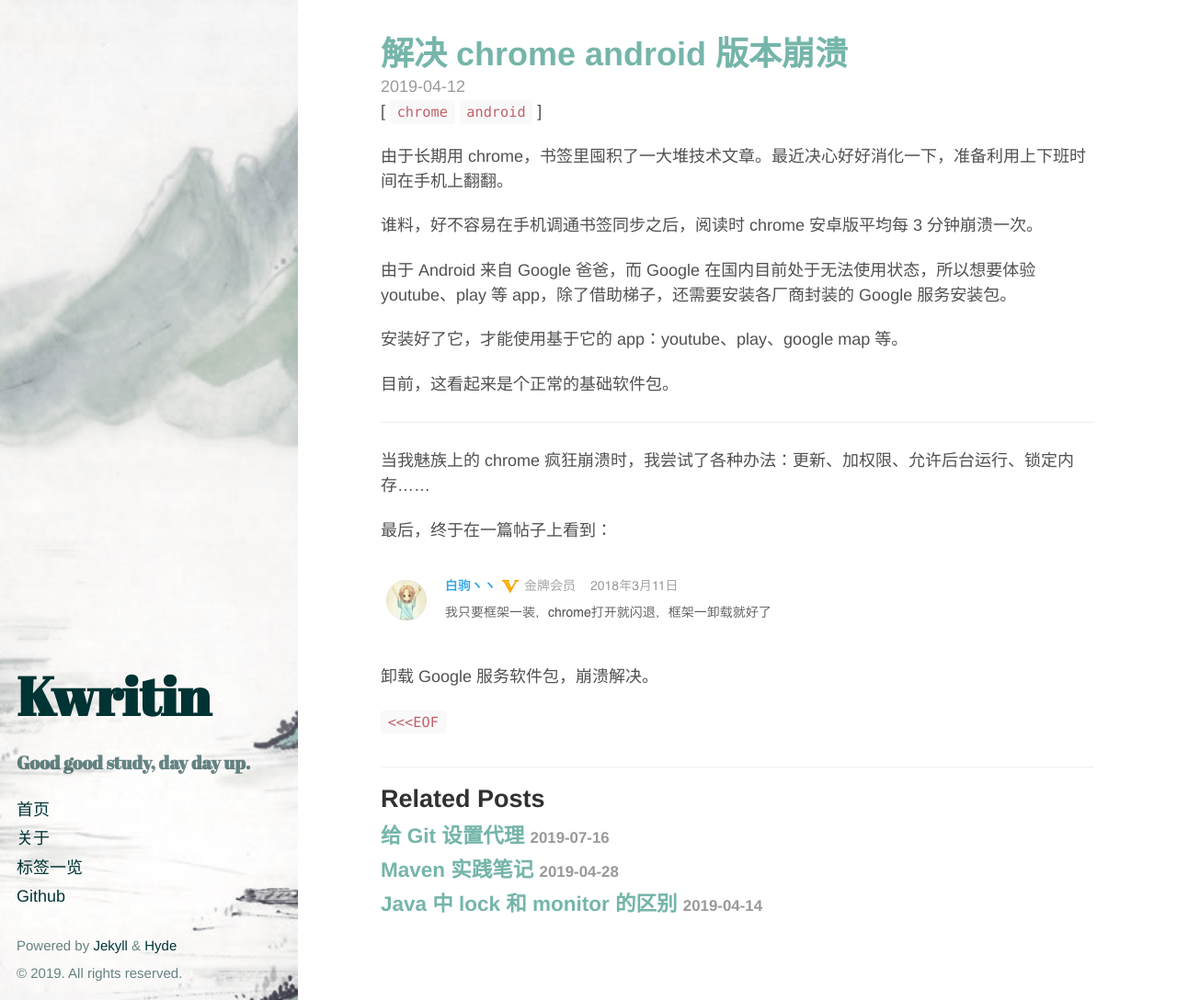
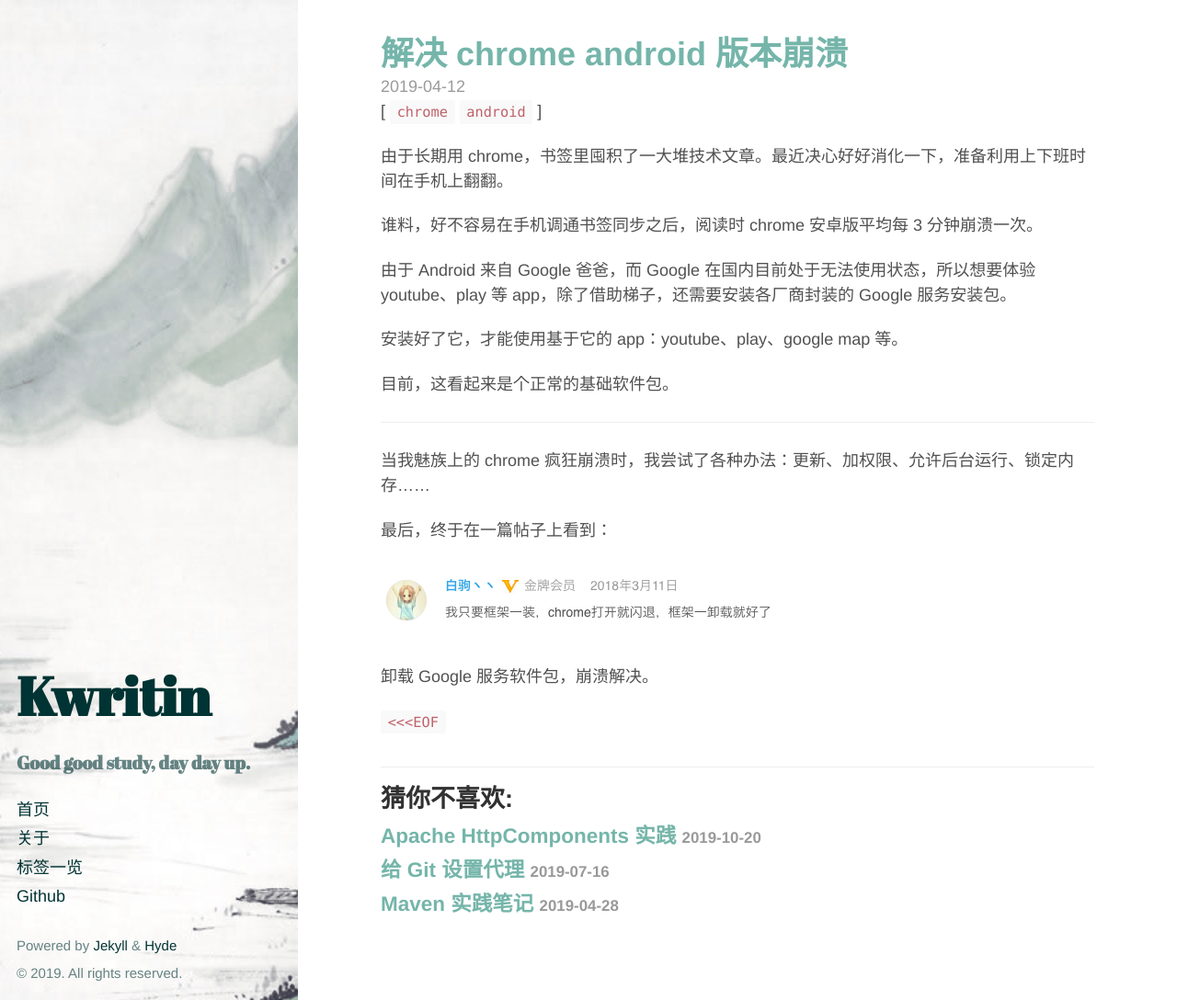
Before and after one commit to toien/toien.github.io, a Jekyll site: the page built from _posts/2019-04-12-resolve-chrome-android-crash.md, in a window 1280 px wide and 1088 px high. Shown: the whole window at 92% size. Built offline with Jekyll 4.4.1, drawn with Linux system fonts in a browser that asks for light colours; some of the changed lines change nothing that is shown.

Commit message:
add http client intro

````diff
--- a/_config.yml
+++ b/_config.yml
@@ -23,7 +23,7 @@
   url:            https://github.com/toien
 
 paginate:         6
-plugins:          ['jekyll-paginate', 'jekyll-gist']
+plugins:          ['jekyll-paginate']
 
 # Custom vars
 version:          0.0.1
--- a/_includes/head.html
+++ b/_includes/head.html
@@ -1,5 +1,5 @@
 <head>
-  <link href="http://gmpg.org/xfn/11" rel="profile">
+  <link href="//gmpg.org/xfn/11" rel="profile">
   <meta http-equiv="X-UA-Compatible" content="IE=edge">
   <meta http-equiv="content-type" content="text/html; charset=utf-8">
 
@@ -16,18 +16,18 @@
 
   <!-- CSS -->
   {% if site.env == "production" %}
-      <link rel="stylesheet" href="/public/dist/style.min.css">
+    <link rel="stylesheet" href="/public/dist/style.min.css">
   {% else %}
-      <link rel="stylesheet" href="/public/css/poole.css">
-      <link rel="stylesheet" href="/public/css/hyde.css">
-      <link rel="stylesheet" href="/public/css/syntax.css">
+    <link rel="stylesheet" href="/public/css/poole.css">
+    <link rel="stylesheet" href="/public/css/hyde.css">
+    <link rel="stylesheet" href="/public/css/syntax.css">
   {% endif %}
-  <link rel="stylesheet" href="http://fonts.googleapis.com/css?family=Abril+Fatface">
+  <link rel="stylesheet" href="//fonts.googleapis.com/css?family=Abril+Fatface">
   <!-- <link rel="stylesheet" href="http://fonts.lug.ustc.edu.cn/css?family=PT+Sans:400,400italic,700|Abril+Fatface"> -->
 
   <!-- Icons -->
   <link rel="apple-touch-icon-precomposed" sizes="144x144" href="/public/apple-touch-icon-144-precomposed.png">
-                                 <link rel="shortcut icon" href="/public/favicon.ico">
+  <link rel="shortcut icon" href="/public/favicon.ico">
 
   <!-- RSS -->
   <link rel="alternate" type="application/rss+xml" title="RSS" href="/atom.xml">
--- a/_layouts/post.html
+++ b/_layouts/post.html
@@ -18,7 +18,7 @@
 
 {% if site.related_posts %}
   <div class="related">
-    <h2>Related Posts</h2>
+    <h2>猜你不喜欢:</h2>
     <ul class="related-posts">
       {% for post in site.related_posts limit:3 %}
         <li>
--- /dev/null
+++ b/_posts/2019-10-20-apache-http-client-intro.md
@@ -0,0 +1,155 @@
+---
+layout: post
+title: Apache HttpComponents 实践
+tags: http client
+excerpt_separator: <!-- more -->
+---
+
+作为老牌 java http 组件，http-client 提供了丰富的策略，hook，配置以支持广泛的 http 调用需求。
+本文以 HttpClient 4.5 为例，就超时、链接池、以及调试做实践小结。
+
+<!-- more -->
+
+### 1. core flow
+
+`HttpClient` 是核心接口，因 HTTP 协议的 "请求-响应" 交互规则，我们发起一次请求，在代码中体现为:
+
+```java
+// 1. 构造 request
+HttpUriRequest reqeust = buildRequest();
+
+// 2. 利用 client 执行 request
+HttpClient client = buildHttpClient();
+
+// 3. 解析响应数据
+HttpResponse response = client.execute(request);
+```
+
+其中 `HttpUriRequest` 又根据 HTTP 请求方法的不同分为 HttpGet, HttpPost, HttpPut 等等。
+
+核心接口 HttpClient 因职责重大，配置复杂，一般来说，以单例的形式出现在我们的应用里。其常用的实现类 `InternalHttpClient`，它的属性包含:
+
+```java
+// 执行调用链，在 httpClient 内部通过一条执行链，解耦代理、路由、回调等
+private final ClientExecChain execChain;
+// TCP 链接管理
+private final HttpClientConnectionManager connManager;
+// 路由管理
+private final HttpRoutePlanner routePlanner;
+// cookie 管理
+private final Lookup<CookieSpecProvider> cookieSpecRegistry;
+// auth 管理
+private final Lookup<AuthSchemeProvider> authSchemeRegistry;
+// cookie 存储
+private final CookieStore cookieStore;
+// 信任管理，和鉴权系统的交互
+private final CredentialsProvider credentialsProvider;
+// 默认的请求配置
+private final RequestConfig defaultConfig;
+// close 回调
+private final List<Closeable> closeables;
+```
+
+通过以上拆分，把 client 的功能拆到不同的组件上。接下来看 `RequestConfig` 类：
+
+### 2. timeouts
+
+```java
+private final boolean expectContinueEnabled;
+private final HttpHost proxy;
+private final InetAddress localAddress;
+private final boolean staleConnectionCheckEnabled;
+private final String cookieSpec;
+private final boolean redirectsEnabled;
+private final boolean relativeRedirectsAllowed;
+private final boolean circularRedirectsAllowed;
+private final int maxRedirects;
+private final boolean authenticationEnabled;
+private final Collection<String> targetPreferredAuthSchemes;
+private final Collection<String> proxyPreferredAuthSchemes;
+// 从 ConnectionManager 获取 Connection 超时
+private final int connectionRequestTimeout;
+// socket connect 超时
+private final int connectTimeout;
+// socket 超时
+private final int socketTimeout;
+private final boolean decompressionEnabled;
+```
+
+非常多，不要泄气，先抛开其它配置，我们只看 timeout。所有的 timeout 的单位都是毫秒，默认是 -1，表示可以**无限**等待。
+
+试想你的服务依赖某个 http 上游服务，在某一天，它很不幸地挂了，而你的服务因为默认超时为 -1，处理请求的线程只会傻傻地等在那里，你的服务将在很快的时间内彻底 hang 住。
+
+### 3. pool
+
+HTTP 是应用层的协议，依赖传输层 TCP 建立长链接；而建立链接是一件耗时的事情，为了能复用链接，HTTP1.1 推出了 `Connection`、`Keep-Alive` 头。
+
+http-client 会在实际执行链中根据这些头信息来判断是否应该关闭链接，你也可以通过配置 [KeepAliveStrategy](http://hc.apache.org/httpcomponents-client-4.5.x/tutorial/html/connmgmt.html#d5e425)，
+忽略服务端返回的 header。
+
+链接池做法是：请求完成后，并不 close 链接，而是把它放到池中，在下次请求时复用。
+这是一种非常通用的技术，数据库客户端、缓存客户端、都用得上。
+
+#### 3.1 time to live
+
+链接长时间存活并不是一件好事，因为绝大多数服务器会设置过期时间，由于客户端没有正确释放，就会进入 CLOSE_WAIT 状态。
+
+这是一种单方面关闭状态，长时间处于这种状态既是资源浪费，也占用池的空间。
+
+类 `PoolingHttpClientConnectionManager` 提供多个重载构造参数，推荐使用：
+
+```java
+PoolingHttpClientConnectionManager connManager = new PoolingHttpClientConnectionManager(180, TimeUnit.SECONDS);
+```
+
+两个参数分别是 long timeToLive, TimeUnit timeUnit。
+ttl + unit 给予链接存活时间，时间一到，链接进入被动[^1] expire 状态，等待着被清理。
+
+但是清理的活儿 http-client 并不会帮你干，需要你起一个定时任务[自己完成](http://hc.apache.org/httpcomponents-client-4.5.x/tutorial/html/connmgmt.html#d5e418)。
+
+#### 3.2 validate
+
+除了存活时间，http-client 的链接还可以用 validate 方法判断是否有效，有两种途径：
+
+1. 通过设置 `RequestConfig.staleConnectionCheckEnabled`
+
+   在请求发起时，判断链接是否 stale，如果是，就会先 close，然后重新 establish，
+   [注释](https://hc.apache.org/httpcomponents-client-4.5.x/httpclient/apidocs/org/apache/http/client/config/RequestConfig.html#isStaleConnectionCheckEnabled())
+   中提到这种策略会导致每次请求增加至多 30ms 的耗时，而且已经 @deprecated 被第二种替代
+
+2. 通过设置 `PoolingHttpClientConnectionManager.setValidateAfterInactivity`，默认 2 秒
+
+   它的原理是每次使用链接后设置一个 expiry 时间，如果从 pool 获取一个链接的时候，发现这个链接的已经过期，就会释放这个链接。
+   这样既保证从 pool 中获取的链接都是可用的，也可以减少检查的次数。
+
+#### 3.3 plan & max
+
+最后，我们设置 pool 的大小及路由规划：
+
+```java
+// Increase max total connection to 200
+connManager.setMaxTotal(20);
+// Increase default max connection per route to 20
+connManager.setDefaultMaxPerRoute(10);
+```
+
+池内的链接分配是基于 route 的，不同的 route 不会复用链接。
+代理、隧道、域名、端口，这些都是 route 的构成因素。
+
+至此，一个带超时，池化管理的 http-client 已经构造完成。
+
+### 4. 调试
+
+除了在程序中设置断点，我们可以看看机器上打开的 TCP 链接状态，这在检查链接是否正确释放时很有必要。
+
+    > netstat -atn | grep [port]
+
+也可以设置 http 代理软件，看看我们发出的请求内容是否正确
+
+## _ REFs
+
+- [Apache HttpCompoents Tourials](http://hc.apache.org/httpcomponents-client-4.5.x/tutorial/html/index.html)
+
+`<<<EOF`
+
+[^1]: 说 "被动" 是因为需要调用 `PoolEntry.isExpired` 才会知道它已经过期
````
Also changed, not shown: 1 other file.
